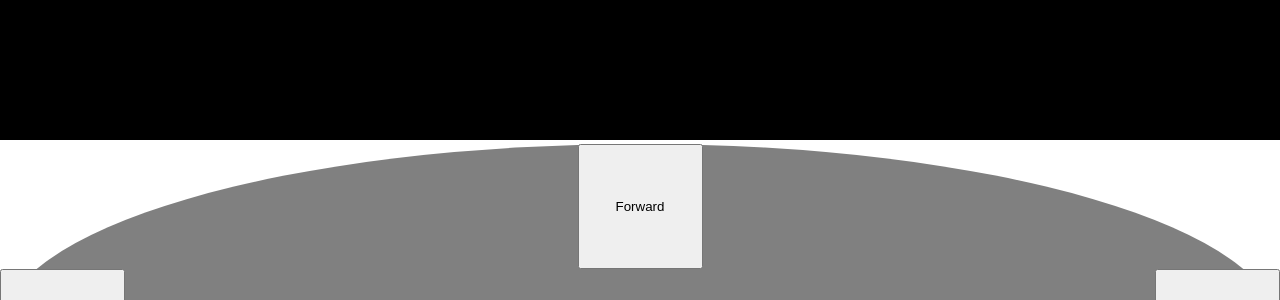
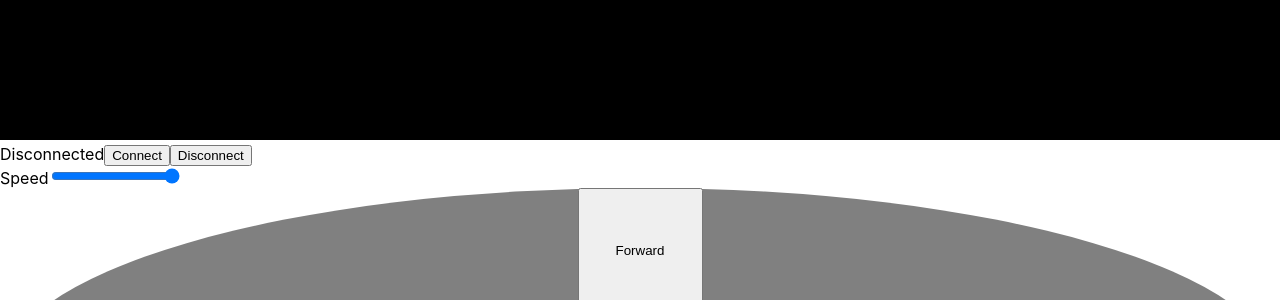
Before and after one commit to alsakhaev/raspberry-pi-car, a React (Create React App) app in the folder packages/client/: page / in a window 1280 px wide. Shown: the part 500-800 px from the top of the page. Built offline with nearby package versions, Linux system fonts and the light colour scheme; no server answers.

Commit message:
fix: connect/disconnect buttons returned

```diff
--- a/packages/client/src/App.tsx
+++ b/packages/client/src/App.tsx
@@ -91,6 +91,16 @@ class App extends React.Component<IAppProps, any> {
 					<video className="video" ref={this.video} autoPlay playsInline muted ></video>
 				</div>
 
+				<div>
+					<span>{(this.state.cameraOpened ? "Connected" : "Disconnected")}</span>
+					<button type="button" onClick={() => this.wsSignalingChannel?.doSignalingConnect()}>Connect</button>
+					<button type="button" onClick={() => this.wsSignalingChannel?.doSignalingDisconnnect()}>Disconnect</button>
+				</div>
+				<div>
+					Speed
+					<input type="range" value={this.state.speed} min="0" max="100" onChange={(e) => (this.setState({ speed: e.target.value }))} />
+				</div>
+
 				<div className='circleBase rotateMode'>
 					<div className="top">
 						<button className="btn noselect" onTouchStart={() => this.sendCarCommand('forward')} onTouchEnd={() => this.sendCarCommand('stop')}>Forward</button>
```
